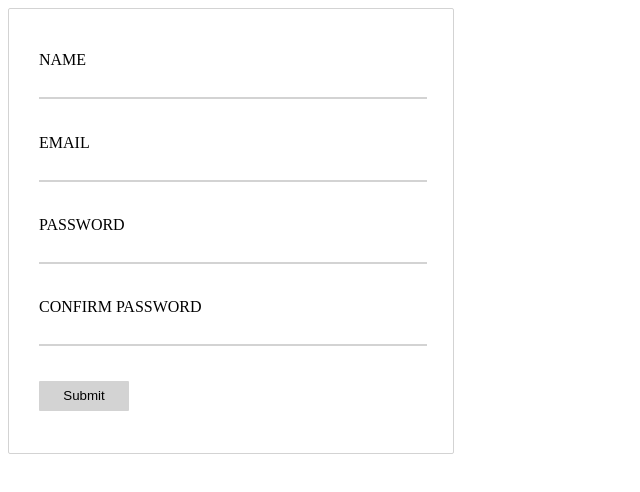
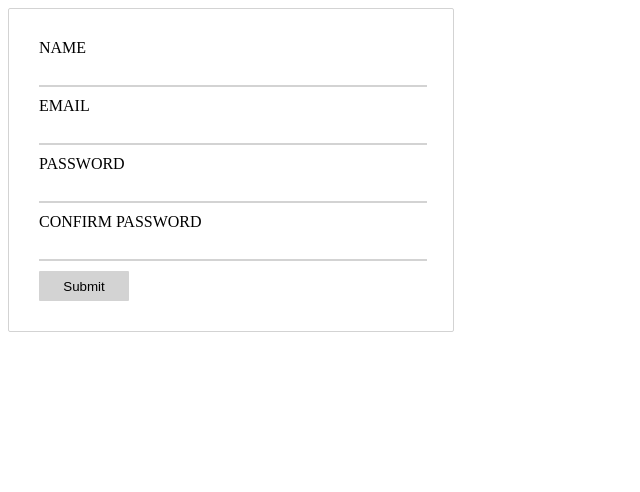
Before and after one commit to bencornelis/frontloops, a React (Create React App) app: page / in a window 1280 px wide. Shown: the top 492 px of the page, without its empty margins (0-640 px from the left). Built offline with nearby package versions, Linux system fonts and the light colour scheme.

Commit message:
removes set container height

```diff
--- a/src/components/form.js
+++ b/src/components/form.js
@@ -64,7 +64,6 @@ const Button = styled.button`
 
 const Form = styled.form`
   width: 30vw;
-  height: 30vw;
   padding 30px;
   border: 1px solid lightgrey;
   border-radius: 2px;
```
